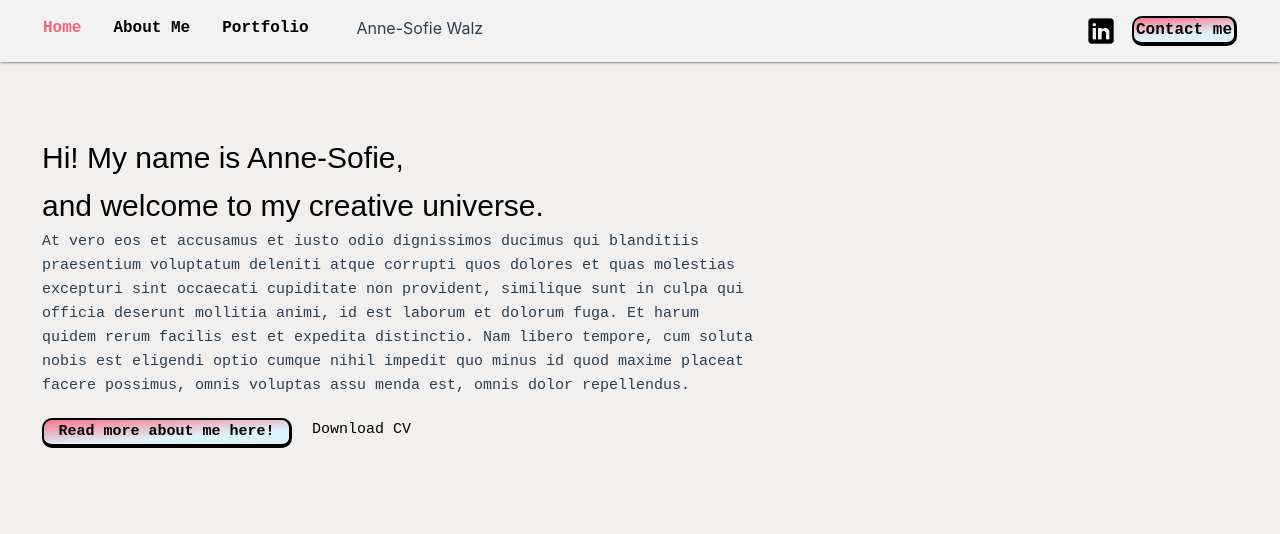
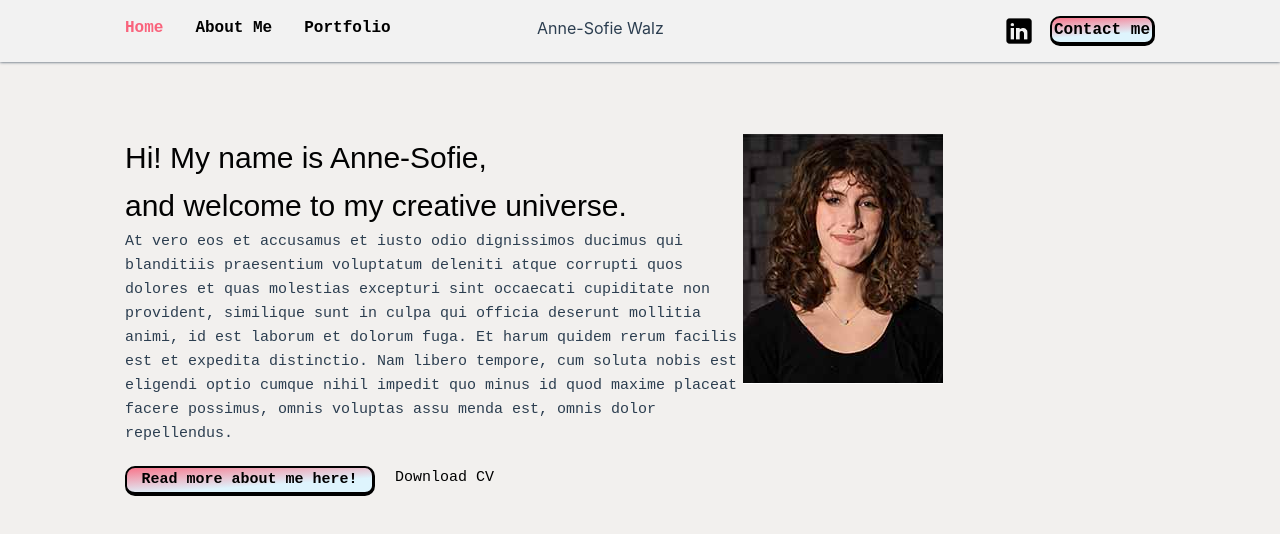
Before and after one commit to Fienw3/portfolioweb-23, a Vue app: page / in a window 1280 px wide. Shown: the top 534 px of the page. Built offline with nearby package versions, Linux system fonts and the light colour scheme; a web font is replaced by a local one.

Commit message:
Small fixes + img on home

```diff
--- a/src/App.vue
+++ b/src/App.vue
@@ -14,18 +14,18 @@ import { RouterLink, RouterView } from 'vue-router'
 
     <nav>
 
-        <div class="nav-sitelinks columns-5">
+        <div class="nav-sitelinks lg:w-2/5">
         <RouterLink class="home-navlink" to="/">Home</RouterLink>
         <RouterLink class="about-navlink" to="/about">About Me</RouterLink>
         <RouterLink class="portfolio-navlink" to="/portfolio">Portfolio</RouterLink>
         </div>
 
-        <div class="logo-name columns-5">
+        <div class="logo-name lg:w-2/5">
           <h3>Anne-Sofie Walz</h3>
         </div>
 
-        <div class="contact-box columns-1">
-          <a class="linkedinicon columns-1" href="https://www.linkedin.com/in/anne-sofienwalz"><img src="../src/assets/Linkedin.png" alt="LinkedIn icon that takes you to my profile"></a>
+        <div class="contact-box lg:w-1/5">
+          <a class="linkedinicon" href="https://www.linkedin.com/in/anne-sofienwalz"><img src="../src/assets/Linkedin.png" alt="LinkedIn icon that takes you to my profile"></a>
         <button class="contact-btn">Contact me</button>
         </div>
       </nav>
@@ -95,6 +95,7 @@ nav a img:hover {
 
 .contact-box {
   display: flex;
+  justify-content: right;
 }
 
 .contact-btn {
@@ -134,7 +135,7 @@ nav a img:hover {
     position: sticky;
     background-color: #F2f2f2;
     box-shadow: 0px 0px 3px 0px;
-    padding: 0px 43px 0px 43px;
+    padding: 0px 125px 0px 125px;
   }
 
   nav {
--- a/src/views/HomeView.vue
+++ b/src/views/HomeView.vue
@@ -5,7 +5,9 @@
 <template>
 <div class="home">
 
+  <div class="home-container1">
   <div class="home-about lg:w-3/5">
+
     <h2>Hi! My name is  Anne-Sofie, <br>
       and welcome to my creative universe.</h2>
       <p>At vero eos et accusamus et iusto odio
@@ -22,18 +24,19 @@ optio cumque nihil impedit quo minus id quod
 maxime placeat facere possimus, omnis voluptas assu
 menda est, omnis dolor repellendus.</p>
 
+
 <div class="aboutme-box columns-2">
         <button class="aboutme-btn">Read more about me here!</button>
         <a href="http://" download>Download CV</a>
         </div>
+
+</div>
+
+  <div class="home-portrait lg:w-2/5 justify-end">
+      <img src="../assets/Portraitforweb.jpg" alt="Portrait of Anne-Sofie">
   </div>
 
-
-  <div class="home-portrait lg:w-2/5">
-<!--pic of me-->
-  </div>
-
-<div></div>
+</div>
 
 
 </div>
@@ -46,7 +49,11 @@ menda est, omnis dolor repellendus.</p>
     min-height: 100vh;
     display: flex-start;
     align-items: center;
-    padding: 72px 42px;
+    padding: 72px 125px;
+  }
+
+  .home-container1 {
+    display: flex;
   }
 
   div h2 {
--- a/src/views/PortfolioView.vue
+++ b/src/views/PortfolioView.vue
@@ -3,6 +3,7 @@
 </script>
 
 <template>
+
 
   <div class="portfolio-header">
     <h2>Anne-Sofie's Portfolio</h2>
@@ -60,14 +61,13 @@ const { state } = portfoliodb()
     min-height: 100vh;
     display: flex;
     align-items: center;
-    padding: 42px;
   }
 }
 
 .category-boxes {
   display: inline-flex;
-  justify-content: space-between;
-  padding: 45px 42px 0px 42px;
+  justify-content: space-evenly;
+  padding: 45px 125px 0px 125px;
 }
 
 div button {
@@ -85,7 +85,7 @@ div button {
 .portfolio-item-container {
   display: flex;
   justify-content: space-between;
-  padding: 42px;
+  padding: 42px 125px;
 }
 
 .portfolio-item {
```
Also changed, not shown: src/assets/Portraitforweb.jpg (added).
